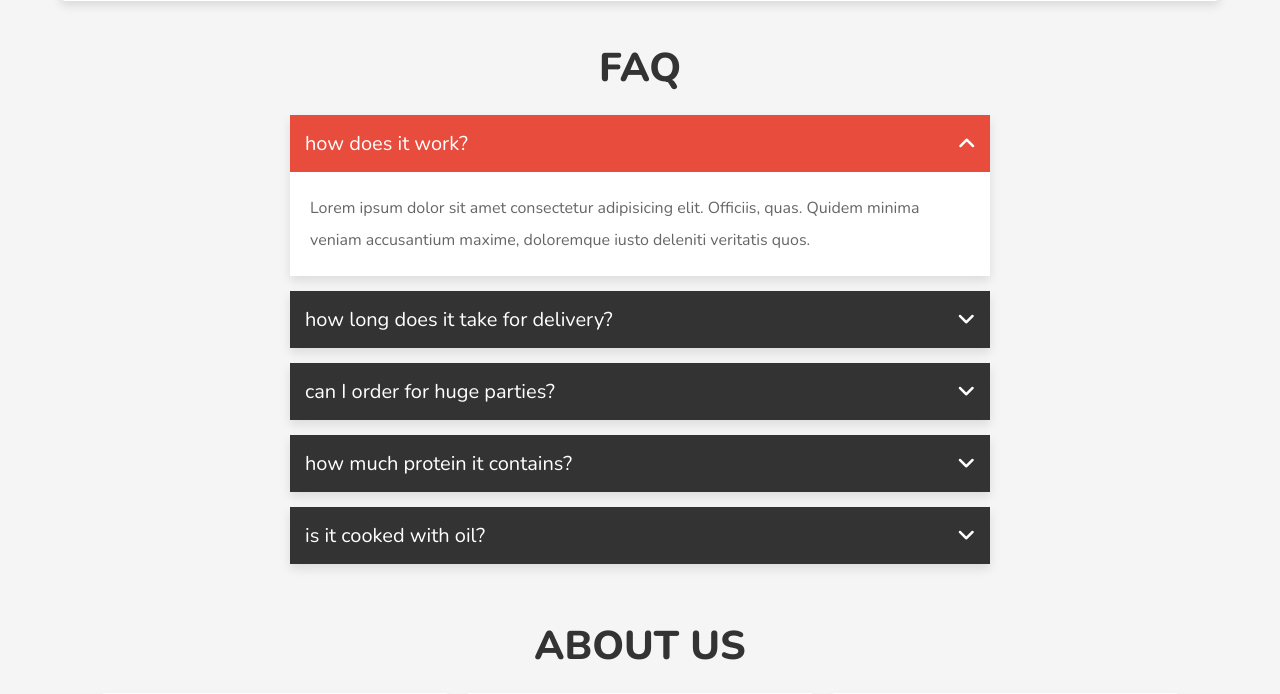
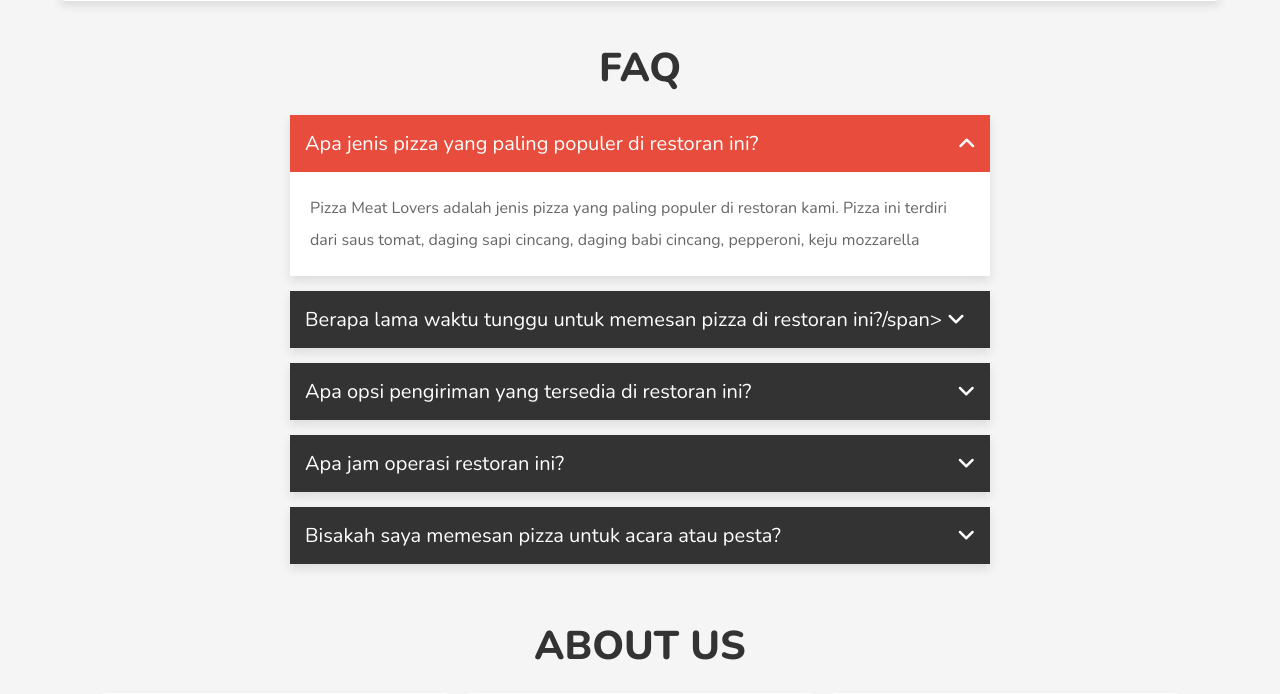
Before and after one commit to adiikurr/TR_PemWeb_Restaurant, a PHP site: page / in a window 1280 px wide. Shown: the part 1617-2311 px from the top of the page. Run offline with PHP 8.4, Linux system fonts and the light colour scheme; data that the repository does not hold is empty; some libraries are stand-ins or nearby versions.

Commit message:
Update index.php

```diff
--- a/index.php
+++ b/index.php
@@ -494,52 +494,52 @@ if(isset($_POST['order'])){
 
       <div class="accordion active">
          <div class="accordion-heading">
-            <span>how does it work?</span>
+            <span>Apa jenis pizza yang paling populer di restoran ini?</span>
             <i class="fas fa-angle-down"></i>
          </div>
          <p class="accrodion-content">
-            Lorem ipsum dolor sit amet consectetur adipisicing elit. Officiis, quas. Quidem minima veniam accusantium maxime, doloremque iusto deleniti veritatis quos.
+         Pizza Meat Lovers adalah jenis pizza yang paling populer di restoran kami. Pizza ini terdiri dari saus tomat, daging sapi cincang, daging babi cincang, pepperoni, keju mozzarella
          </p>
       </div>
 
       <div class="accordion">
          <div class="accordion-heading">
-            <span>how long does it take for delivery?</span>
+            <span>Berapa lama waktu tunggu untuk memesan pizza di restoran ini?/span>
             <i class="fas fa-angle-down"></i>
          </div>
          <p class="accrodion-content">
-            Lorem ipsum dolor sit amet consectetur adipisicing elit. Officiis, quas. Quidem minima veniam accusantium maxime, doloremque iusto deleniti veritatis quos.
+            Kami selalu berusaha untuk mengirimkan pesanan sesegera mungkin tanpa mengorbankan kualitas pizza. Jika Anda ingin memesan pizza untuk waktu yang spesifik, kami sarankan Anda untuk memesan sebelumnya untuk memastikan pizza Anda siap tepat waktu.
          </p>
       </div>
 
       <div class="accordion">
          <div class="accordion-heading">
-            <span>can I order for huge parties?</span>
+            <span>Apa opsi pengiriman yang tersedia di restoran ini?</span>
             <i class="fas fa-angle-down"></i>
          </div>
          <p class="accrodion-content">
-            Lorem ipsum dolor sit amet consectetur adipisicing elit. Officiis, quas. Quidem minima veniam accusantium maxime, doloremque iusto deleniti veritatis quos.
+            Kami menyediakan layanan pengiriman pizza di sekitar restoran. Anda juga dapat memesan pizza melalui aplikasi pihak ketiga seperti GrabFood atau GoFood.
          </p>
       </div>
 
       <div class="accordion">
          <div class="accordion-heading">
-            <span>how much protein it contains?</span>
+            <span>Apa jam operasi restoran ini?</span>
             <i class="fas fa-angle-down"></i>
          </div>
          <p class="accrodion-content">
-            Lorem ipsum dolor sit amet consectetur adipisicing elit. Officiis, quas. Quidem minima veniam accusantium maxime, doloremque iusto deleniti veritatis quos.
+            Kami buka setiap hari dari pukul 08.00 pagi hingga 16.00 sore. Namun, jam operasi dapat berubah sesuai dengan situasi dan kondisi.
          </p>
       </div>
 
 
       <div class="accordion">
          <div class="accordion-heading">
-            <span>is it cooked with oil?</span>
+            <span>Bisakah saya memesan pizza untuk acara atau pesta?</span>
             <i class="fas fa-angle-down"></i>
          </div>
          <p class="accrodion-content">
-            Lorem ipsum dolor sit amet consectetur adipisicing elit. Officiis, quas. Quidem minima veniam accusantium maxime, doloremque iusto deleniti veritatis quos.
+            Ya, Anda dapat memesan pizza untuk acara atau pesta. Kami memiliki paket khusus untuk pesanan besar dan Anda dapat menghubungi kami untuk informasi lebih lanjut.
          </p>
       </div>
 
```
